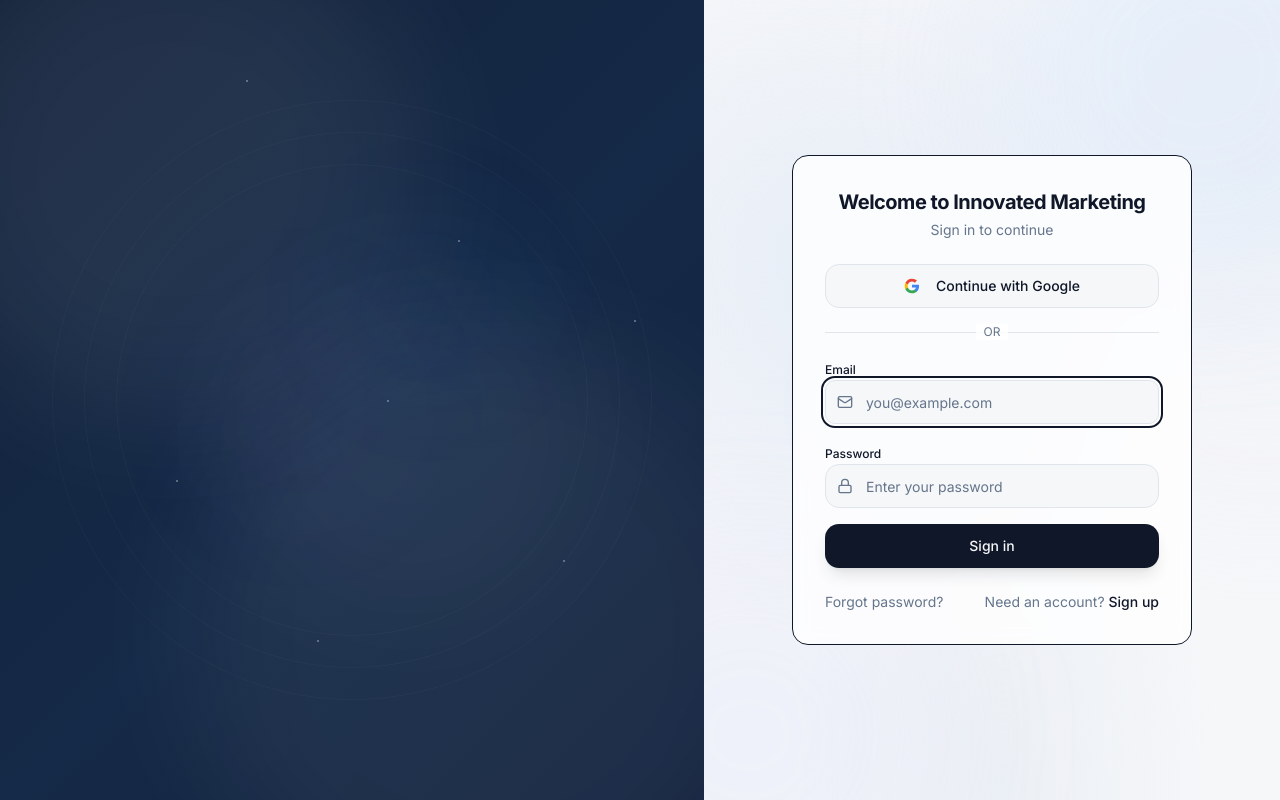
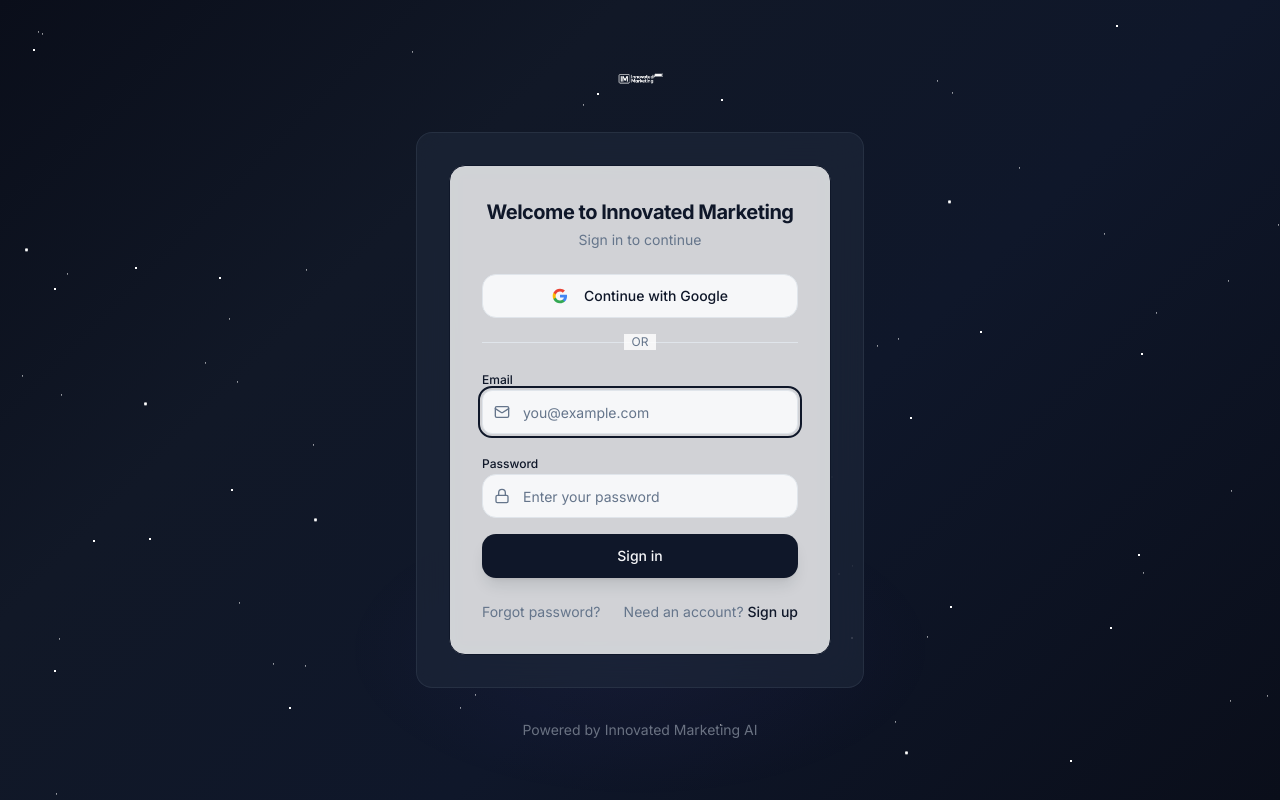
Before and after one commit to greenisi/sitecraft-ai, a Next.js app: page /login in a window 1280 px wide. Built offline with nearby package versions, Linux system fonts and the light colour scheme.

Commit message:
feat: redesign auth layout with space theme

```diff
--- a/src/app/(auth)/layout.tsx
+++ b/src/app/(auth)/layout.tsx
@@ -1,6 +1,4 @@
-import Link from 'next/link';
 import Image from 'next/image';
-import { Globe, Sparkles, Layers } from 'lucide-react';
 
 export default function AuthLayout({
   children,
@@ -8,163 +6,38 @@ export default function AuthLayout({
   children: React.ReactNode;
 }) {
   return (
-    <div className="flex min-h-[100dvh] bg-background">
-      {/* Left panel - Brand showcase (hidden on mobile) */}
-      <div className="hidden lg:flex lg:w-1/2 xl:w-[55%] relative overflow-hidden aurora-bg">
-        {/* Animated gradient orbs */}
-        <div className="absolute inset-0 overflow-hidden">
-          <div className="orb orb-1 -top-20 -left-20 h-[500px] w-[500px] bg-white/[0.07] blur-3xl" />
-          <div className="orb orb-2 -bottom-32 -right-20 h-[600px] w-[600px] bg-white/[0.05] blur-3xl" />
-          <div className="orb orb-3 top-1/3 left-1/3 h-[350px] w-[350px] bg-white/[0.04] blur-3xl" />
-          {/* Pulsing glow accents */}
-          <div className="orb orb-glow top-1/4 right-1/4 h-[200px] w-[200px] bg-blue-500/10 blur-3xl" />
-          <div className="orb orb-glow-slow bottom-1/3 left-1/4 h-[250px] w-[250px] bg-indigo-500/10 blur-3xl" />
+    <div className="min-h-screen flex flex-col items-center justify-center relative" style={{ background: 'linear-gradient(135deg, #0a0e1a 0%, #111827 30%, #0f172a 60%, #0a0e1a 100%)' }}>
+      {/* Starfield */}
+      <div className="fixed inset-0 pointer-events-none z-0 overflow-hidden">
+        <div className="stars-small" />
+        <div className="stars-medium" />
+        <div className="stars-large" />
+        <div className="absolute bottom-0 left-1/2 -translate-x-1/2 w-[600px] h-[300px] rounded-full opacity-25" style={{ background: 'radial-gradient(ellipse, rgba(139,92,246,0.2) 0%, transparent 70%)' }} />
       </div>
 
-        {/* Animated grid pattern overlay */}
-        <div className="absolute inset-0 grid-pattern" />
-
-        {/* Floating particles */}
-        <div className="absolute inset-0 overflow-hidden">
-          <div className="particle" style={{ left: '10%', top: '20%', animation: 'particle-drift 12s linear infinite' }} />
-          <div className="particle" style={{ left: '25%', top: '60%', animation: 'particle-drift 18s linear infinite 3s' }} />
-          <div className="particle" style={{ left: '45%', top: '80%', animation: 'particle-drift 15s linear infinite 6s' }} />
-          <div className="particle" style={{ left: '65%', top: '30%', animation: 'particle-drift 20s linear infinite 2s' }} />
-          <div className="particle" style={{ left: '80%', top: '70%', animation: 'particle-drift 14s linear infinite 8s' }} />
-          <div className="particle" style={{ left: '35%', top: '10%', animation: 'particle-drift 16s linear infinite 4s' }} />
-          <div className="particle" style={{ left: '55%', top: '50%', animation: 'particle-drift 22s linear infinite 1s' }} />
-          <div className="particle" style={{ left: '90%', top: '40%', animation: 'particle-drift 17s linear infinite 7s' }} />
-        </div>
-
-        {/* Decorative spinning ring */}
-        <div className="absolute top-1/2 left-1/2 -translate-x-1/2 -translate-y-1/2 w-[600px] h-[600px] spin-ring opacity-[0.03]">
-          <div className="absolute inset-0 rounded-full border border-white" />
-          <div className="absolute inset-8 rounded-full border border-white/50" />
-          <div className="absolute inset-16 rounded-full border border-white/30" />
-        </div>
-
-        {/* Content */}
-        <div className="relative flex flex-col justify-between p-12 xl:p-16 w-full z-10">
       {/* Logo */}
-          <div className="stagger-1">
+      <div className="relative z-10 mb-8">
         <Image
           src="/logo.png"
           alt="Innovated Marketing"
-              width={180}
-              height={46}
-              className="object-contain brightness-0 invert"
+          width={200}
+          height={50}
+          className="brightness-0 invert h-10 w-auto"
           priority
         />
       </div>
 
-          {/* Hero content */}
-          <div className="space-y-8 max-w-lg">
-            <h1 className="text-4xl xl:text-5xl font-bold text-white leading-[1.1] tracking-tight stagger-2">
-              Build stunning websites with AI
-            </h1>
-            <p className="text-lg text-white/50 leading-relaxed stagger-3">
-              Describe your vision and watch as AI crafts a production-ready
-              website in seconds. No coding required.
-            </p>
-            {/* Feature pills */}
-            <div className="flex flex-col gap-4">
-              <div className="flex items-center gap-3 text-white/60 stagger-4 group">
-                <div className="flex h-9 w-9 items-center justify-center rounded-lg bg-white/10 flex-shrink-0 transition-all duration-300 group-hover:bg-white/20 group-hover:scale-110">
-                  <Globe className="h-4 w-4 text-white/80" />
-                </div>
-                <div>
-                  <p className="text-sm font-medium text-white/80">Production Ready</p>
-                  <p className="text-xs text-white/40">Deploy instantly to any platform</p>
-                </div>
-              </div>
-              <div className="flex items-center gap-3 text-white/60 stagger-5 group">
-                <div className="flex h-9 w-9 items-center justify-center rounded-lg bg-white/10 flex-shrink-0 transition-all duration-300 group-hover:bg-white/20 group-hover:scale-110">
-                  <Sparkles className="h-4 w-4 text-white/80" />
-                </div>
-                <div>
-                  <p className="text-sm font-medium text-white/80">AI-Powered Design</p>
-                  <p className="text-xs text-white/40">Premium templates crafted by AI</p>
-                </div>
-              </div>
-              <div className="flex items-center gap-3 text-white/60 stagger-6 group">
-                <div className="flex h-9 w-9 items-center justify-center rounded-lg bg-white/10 flex-shrink-0 transition-all duration-300 group-hover:bg-white/20 group-hover:scale-110">
-                  <Layers className="h-4 w-4 text-white/80" />
-                </div>
-                <div>
-                  <p className="text-sm font-medium text-white/80">Full Stack</p>
-                  <p className="text-xs text-white/40">Complete responsive websites with animations</p>
-                </div>
-              </div>
+      {/* Auth card */}
+      <div className="relative z-10 w-full max-w-md mx-4">
+        <div className="rounded-2xl p-8" style={{ background: 'rgba(30,41,59,0.6)', border: '1px solid rgba(71,85,105,0.3)', backdropFilter: 'blur(20px)' }}>
+          {children}
         </div>
       </div>
 
-          {/* Bottom attribution */}
-          <p className="text-xs text-white/20 stagger-7">
-            &copy; {new Date().getFullYear()} Innovated Marketing. All rights reserved.
+      {/* Footer */}
+      <p className="relative z-10 mt-8 text-sm text-gray-500">
+        Powered by Innovated Marketing AI
       </p>
-        </div>
-      </div>
-
-      {/* Right panel - Auth form */}
-      <div className="flex flex-1 flex-col items-center justify-center px-6 py-10 sm:px-8 auth-mesh auth-mesh-animated relative overflow-hidden">
-        {/* Animated background orbs for right panel */}
-        <div className="absolute inset-0 overflow-hidden pointer-events-none">
-          <div className="orb orb-2 -top-40 -right-40 h-[400px] w-[400px] bg-blue-200/20 dark:bg-blue-900/10 blur-3xl" />
-          <div className="orb orb-1 -bottom-40 -left-40 h-[350px] w-[350px] bg-indigo-200/15 dark:bg-indigo-900/10 blur-3xl" />
-          <div className="orb orb-glow-slow top-1/2 left-1/2 -translate-x-1/2 -translate-y-1/2 h-[300px] w-[300px] bg-violet-200/10 dark:bg-violet-900/5 blur-3xl" />
-        </div>
-
-        {/* Subtle grid on right panel */}
-        <div className="absolute inset-0 grid-pattern-light pointer-events-none" />
-
-        {/* Floating particles on right panel */}
-        <div className="absolute inset-0 overflow-hidden pointer-events-none">
-          <div className="particle particle-light" style={{ left: '20%', top: '30%', animation: 'particle-drift-reverse 20s linear infinite' }} />
-          <div className="particle particle-light" style={{ left: '70%', top: '60%', animation: 'particle-drift-reverse 25s linear infinite 5s' }} />
-          <div className="particle particle-light" style={{ left: '40%', top: '80%', animation: 'particle-drift-reverse 18s linear infinite 10s' }} />
-          <div className="particle particle-light" style={{ left: '85%', top: '20%', animation: 'particle-drift-reverse 22s linear infinite 3s' }} />
-        </div>
-
-        {/* ===== MOBILE-ONLY ENHANCED BACKGROUND ===== */}
-        <div className="absolute inset-0 overflow-hidden pointer-events-none lg:hidden">
-          {/* Mobile aurora gradient at top */}
-          <div className="absolute -top-32 -left-32 -right-32 h-[350px] bg-gradient-to-br from-violet-500/[0.08] via-blue-500/[0.06] to-indigo-500/[0.08] dark:from-violet-500/[0.12] dark:via-blue-500/[0.08] dark:to-indigo-500/[0.12] blur-3xl orb orb-1" />
-          {/* Mobile bottom glow */}
-          <div className="absolute -bottom-24 -left-24 -right-24 h-[300px] bg-gradient-to-tr from-purple-500/[0.06] via-pink-500/[0.04] to-violet-500/[0.06] dark:from-purple-500/[0.1] dark:via-pink-500/[0.06] dark:to-violet-500/[0.1] blur-3xl orb orb-2" />
-          {/* Mobile center pulsing orb */}
-          <div className="absolute top-1/3 left-1/2 -translate-x-1/2 h-[250px] w-[250px] bg-gradient-to-br from-violet-400/[0.06] to-blue-400/[0.06] dark:from-violet-400/[0.1] dark:to-blue-400/[0.1] rounded-full blur-3xl orb-glow-slow" />
-          {/* Mobile spinning ring */}
-          <div className="absolute top-1/2 left-1/2 -translate-x-1/2 -translate-y-1/2 w-[300px] h-[300px] spin-ring opacity-[0.04] dark:opacity-[0.06]">
-            <div className="absolute inset-0 rounded-full border border-foreground/20" />
-            <div className="absolute inset-6 rounded-full border border-foreground/10" />
-          </div>
-          {/* Mobile extra particles */}
-          <div className="particle particle-light" style={{ left: '15%', top: '15%', width: '3px', height: '3px', animation: 'particle-drift 14s linear infinite 2s' }} />
-          <div className="particle particle-light" style={{ left: '75%', top: '25%', width: '3px', height: '3px', animation: 'particle-drift 18s linear infinite 5s' }} />
-          <div className="particle particle-light" style={{ left: '50%', top: '70%', width: '3px', height: '3px', animation: 'particle-drift 16s linear infinite 8s' }} />
-          <div className="particle particle-light" style={{ left: '30%', top: '45%', width: '2px', height: '2px', animation: 'particle-drift-reverse 20s linear infinite 3s' }} />
-          <div className="particle particle-light" style={{ left: '60%', top: '85%', width: '2px', height: '2px', animation: 'particle-drift-reverse 22s linear infinite 6s' }} />
-          <div className="particle particle-light" style={{ left: '90%', top: '55%', width: '2px', height: '2px', animation: 'particle-drift 15s linear infinite 4s' }} />
-        </div>
-
-        {/* Mobile logo */}
-        <div className="flex flex-col items-center gap-3 mb-8 lg:hidden">
-          <Link href="/" className="group">
-            <Image
-              src="/logo.png"
-              alt="Innovated Marketing"
-              width={180}
-              height={46}
-              className="object-contain dark:brightness-0 dark:invert"
-              priority
-            />
-          </Link>
-        </div>
-
-        <div className="w-full max-w-[400px] relative z-10 animate-fade-in">
-          {children}
-        </div>
-      </div>
     </div>
   );
 }
```
Lines whose indentation alone changed are shown as unchanged.
